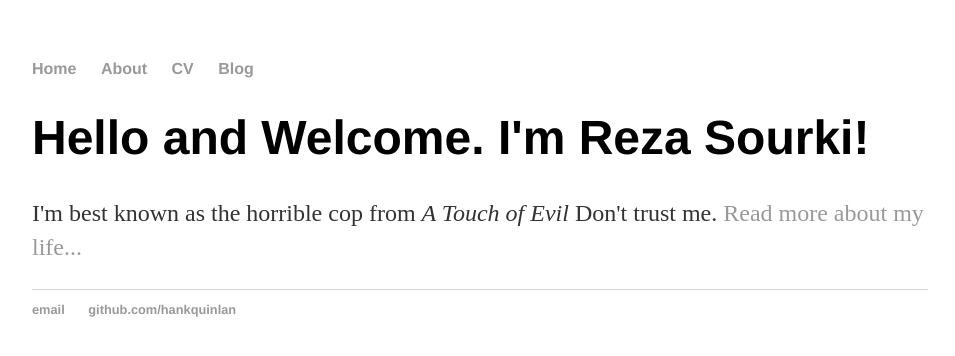
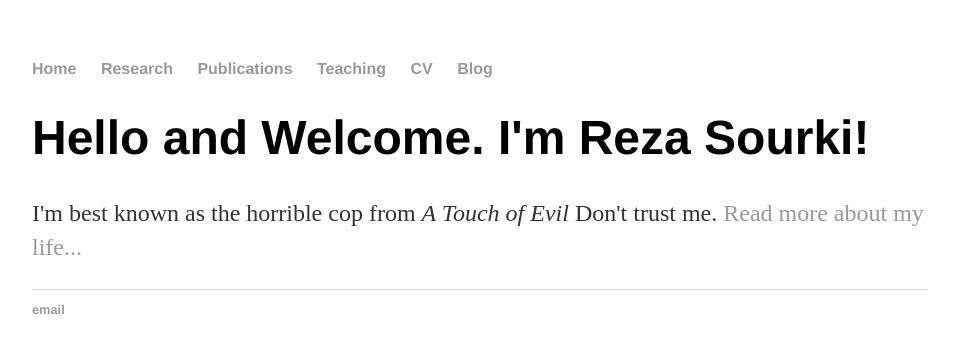
Before and after one commit to rsourki/rsourki.github.io, a Jekyll site: the page built from index.html, in a window 1280 px wide. Shown: the top 356 px of the page, without its empty margins (160-1115 px from the left). Built offline with Jekyll 4.4.1, drawn with Linux system fonts in a browser that asks for light colours.

Commit message:
Update default.html

```diff
--- a/_layouts/default.html
+++ b/_layouts/default.html
@@ -9,7 +9,9 @@
 			<nav>
 	    		<ul>
 	        		<li><a href="/">Home</a></li>
-		        	<li><a href="/about">About</a></li>
+		        	<li><a href="/research">Research</a></li>
+				<li><a href="/publications">Publications</a></li>
+				<li><a href="/teaching">Teaching</a></li>
 	        		<li><a href="/cv">CV</a></li>
 	        		<li><a href="/blog">Blog</a></li>
 	    		</ul>
@@ -21,8 +23,8 @@
 			</div><!-- /.container -->
 			<footer>
 	    		<ul>
-	        		<li><a href="mailto:hankquinlanhub@gmail.com">email</a></li>
-	        		<li><a href="https://github.com/hankquinlan">github.com/hankquinlan</a></li>
+	        		<li><a href="mailto:rsourki@g.harvard.edu">email</a></li>
+	        		<!-- <li><a href="https://github.com/rsourki">github.com/rsourki</a></li> -->
 				</ul>
 			</footer>
 		</body>
```
